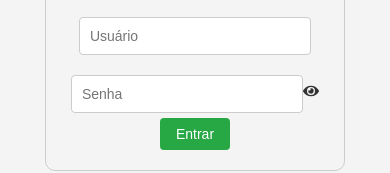
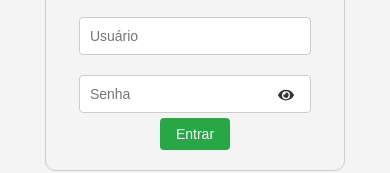
Before and after one commit to Tales-Santos7/t_painel, a React (Create React App) app: page / in a window 390 px wide. Shown: the part 126-299 px from the top of the page. Built offline with nearby package versions, Linux system fonts and the light colour scheme.

Commit message:
Melhoria na responsividade

```diff
--- a/src/index.css
+++ b/src/index.css
@@ -178,6 +178,18 @@
     margin-top: 30px !important;
   }
 
+  .password-container {
+    position: relative;
+  }
+
+  .password-eye {
+    position: absolute;
+    top: 28px;
+    right: 30px;
+    transform: translateY(-50%);
+    cursor: pointer;
+  }
+
   /* Rodapé ou seção social */
   .rodape-col-4 ul {
     padding: 0;
```
